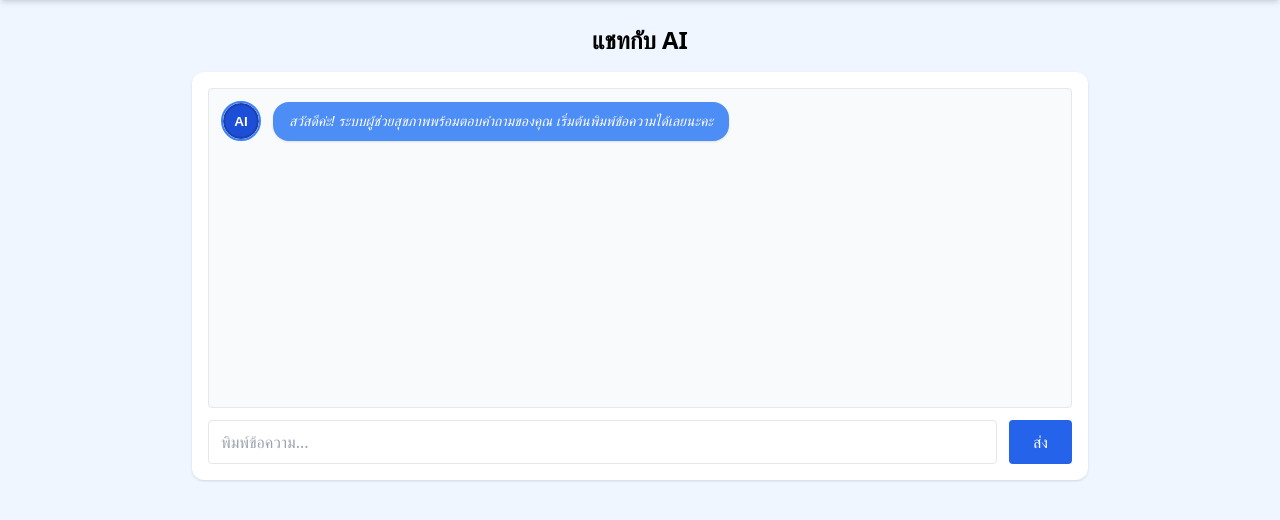
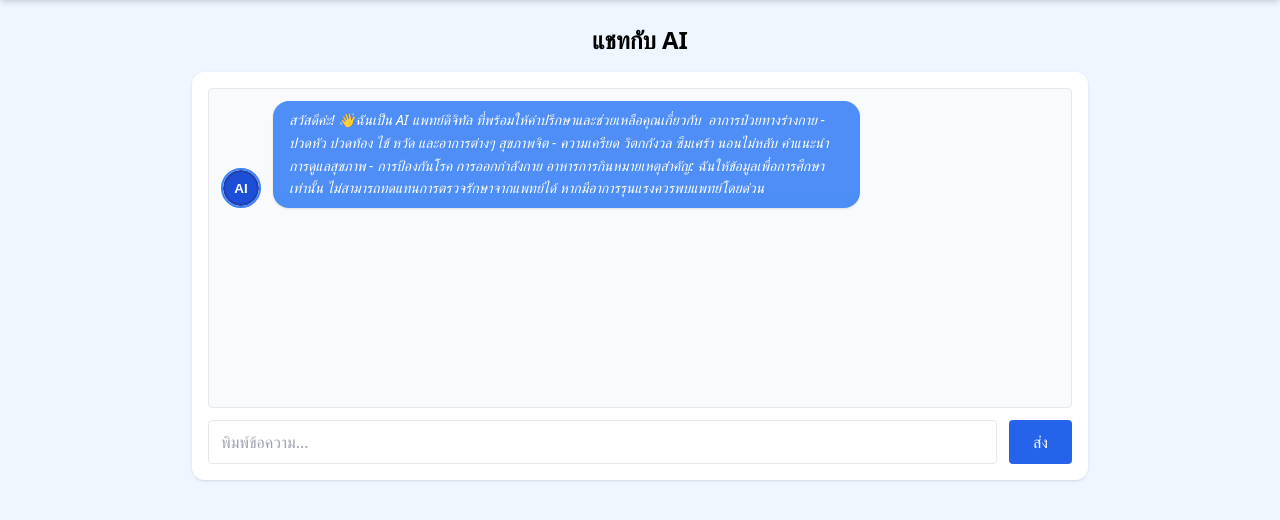
Before and after one commit to TajimeRose/ai-health-analyze, a Flask app: page /aibot in a window 1280 px wide. Shown: the part 64-584 px from the top of the page. Run offline with Flask 3, Linux system fonts and the light colour scheme; some libraries are stand-ins or nearby versions.

Commit message:
Update aibot.html

```diff
--- a/templates/aibot.html
+++ b/templates/aibot.html
@@ -92,7 +92,7 @@
     chat.scrollTop = chat.scrollHeight;
   }
 
-  addMessage('system', 'สวัสดีค่ะ! ระบบผู้ช่วยสุขภาพพร้อมตอบคำถามของคุณ เริ่มต้นพิมพ์ข้อความได้เลยนะคะ');
+  addMessage('system', 'สวัสดีค่ะ! 👋ฉันเป็น AI แพทย์ดิจิทัล ที่พร้อมให้คำปรึกษาและช่วยเหลือคุณเกี่ยวกับ  อาการป่วยทางร่างกาย - ปวดหัว ปวดท้อง ไข้ หวัด และอาการต่างๆ สุขภาพจิต - ความเครียด วิตกกังวล ซึมเศร้า นอนไม่หลับ คำแนะนำการดูแลสุขภาพ - การป้องกันโรค การออกกำลังกาย อาหารการกินหมายเหตุสำคัญ: ฉันให้ข้อมูลเพื่อการศึกษาเท่านั้น ไม่สามารถทดแทนการตรวจรักษาจากแพทย์ได้ หากมีอาการรุนแรงควรพบแพทย์โดยด่วน');
 
   form.addEventListener('submit', async (e) => {
     e.preventDefault();
```
